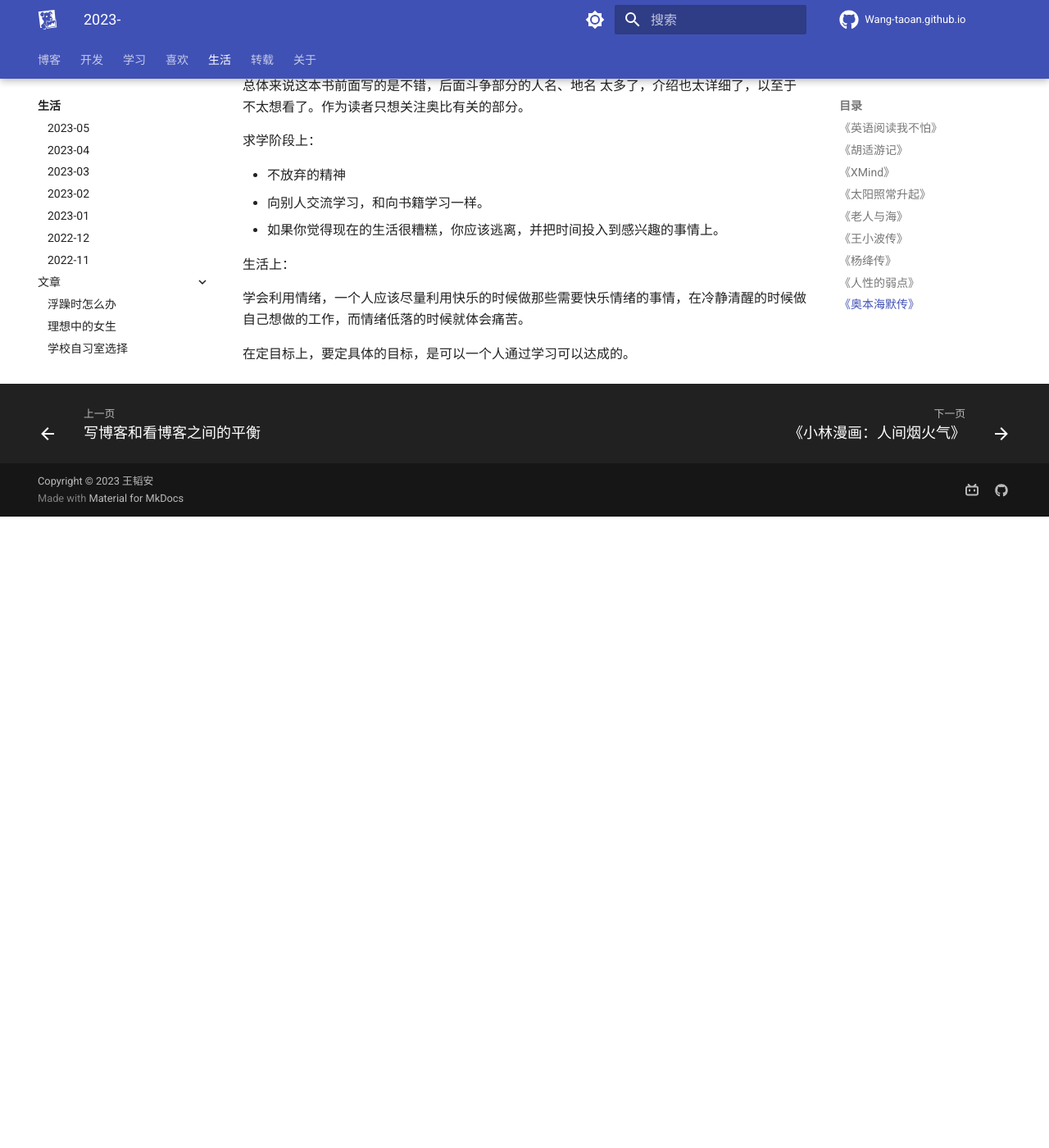
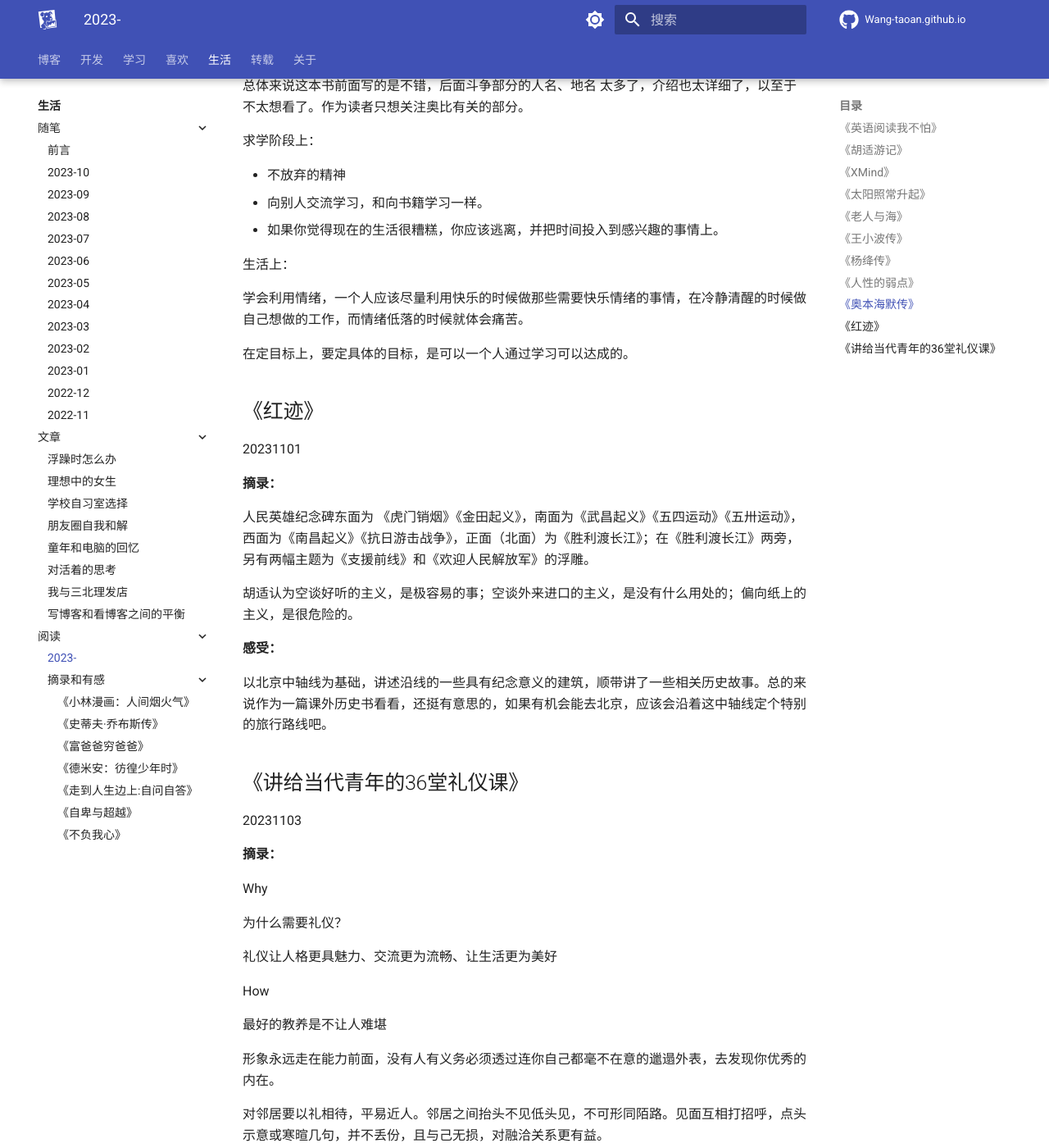
Before and after one commit to Wang-Taoan/Wang-Taoan.github.io, an MkDocs documentation site: the page built from docs/LIFE/Read/2023book.md, in a window 1280 px wide and 1400 px high, scrolled down 7200 px. Shown: the whole window at 82% size. Built offline with MkDocs 1.6.1 and Material for MkDocs 9.7.7, drawn with Linux system fonts in a browser that asks for light colours; comment, search, counter and statistics services are not loaded; before the commit the page ends 7830 px from its top, so only the background shows below that; some of the changed text lies outside the part shown.

Commit message:
11月的修改

```diff
--- a/docs/LIFE/Read/2023book.md
+++ b/docs/LIFE/Read/2023book.md
@@ -254,3 +254,49 @@
 学会利用情绪，一个人应该尽量利用快乐的时候做那些需要快乐情绪的事情，在冷静清醒的时候做自己想做的工作，而情绪低落的时候就体会痛苦。
 
 在定目标上，要定具体的目标，是可以一个人通过学习可以达成的。
+
+
+## 《红迹》
+20231101
+
+**摘录：**
+
+人民英雄纪念碑东面为 《虎门销烟》《金田起义》，南面为《武昌起义》《五四运动》《五卅运动》，西面为《南昌起义》《抗日游击战争》，正面（北面）为《胜利渡长江》；在《胜利渡长江》两旁，另有两幅主题为《支援前线》和《欢迎人民解放军》的浮雕。
+
+胡适认为空谈好听的主义，是极容易的事；空谈外来进口的主义，是没有什么用处的；偏向纸上的主义，是很危险的。
+
+**感受：**
+
+以北京中轴线为基础，讲述沿线的一些具有纪念意义的建筑，顺带讲了一些相关历史故事。总的来说作为一篇课外历史书看看，还挺有意思的，如果有机会能去北京，应该会沿着这中轴线定个特别的旅行路线吧。
+
+## 《讲给当代青年的36堂礼仪课》
+20231103
+
+**摘录：**
+
+Why
+
+为什么需要礼仪？
+
+礼仪让人格更具魅力、交流更为流畅、让生活更为美好
+
+How
+
+最好的教养是不让人难堪
+
+形象永远走在能力前面，没有人有义务必须透过连你自己都毫不在意的邋遢外表，去发现你优秀的内在。
+
+对邻居要以礼相待，平易近人。邻居之间抬头不见低头见，不可形同陌路。见面互相打招呼，点头示意或寒暄几句，并不丢份，且与己无损，对融洽关系更有益。
+
+在微信朋友圈里不要老是潜水，看到美文、好图、好思想不妨赞一个，是捧场也是谦逊。要关注微信内容的质量，不要频繁发一些无实质意义的内容。
+
+不要随便发负面情绪的言辞，如果你是求安慰，不妨直说。
+
+真诚的微笑，能立即接通他人友善的感情，因为它在告诉对方，我喜欢你，我愿意做你朋友。
+
+要学会调整自己的状态，学会给自己解压。
+
+
+**感受：**
+
+引经据典地对中国传统文化进行阐释，还有各种生活方方面面的礼仪，一些就经常发生在身边，就可以照葫芦画瓢地学着用起来；一些还没接触过的，但也对此有些了解。整体来说，这是一本可以在疲惫时光给自己充充电的书。
--- a/mkdocs.yml
+++ b/mkdocs.yml
@@ -151,6 +151,7 @@
     - LIFE/index.md
     - 随笔:
       - 前言: LIFE/Jottings/随笔前言.md
+      - 2023-10: LIFE/Jottings/2023-10.md
       - 2023-09: LIFE/Jottings/2023-09.md
       - 2023-08: LIFE/Jottings/2023-08.md
       - 2023-07: LIFE/Jottings/2023-07.md
```
Also changed, not shown: docs/LIFE/Jottings/2023-10.md (added, +65 -0 lines).
